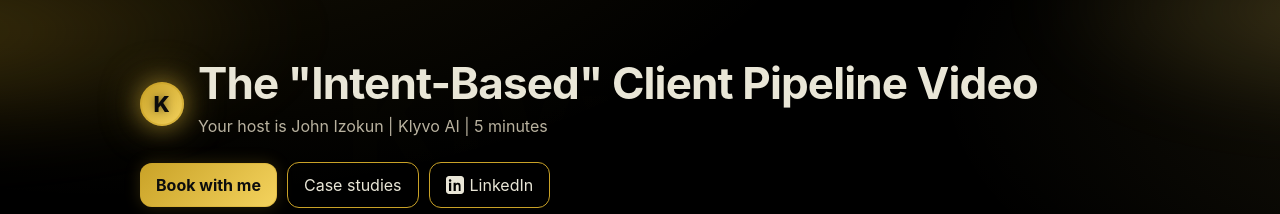
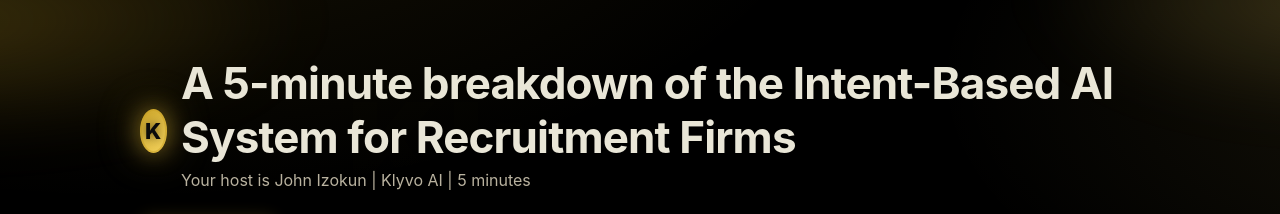
Before and after one commit to John-Izokun/KlyvoWebsite, a React (Vite) app: page / in a window 1280 px wide. Shown: the top 214 px of the page. Built offline with nearby package versions, Linux system fonts and the light colour scheme.

Commit message:
Add files via upload

```diff
--- a/src/App.tsx
+++ b/src/App.tsx
@@ -9,10 +9,10 @@
 import FloatingBadges from './components/FloatingBadges'
 
 export default function App() {
-  React.useEffect(() => { document.title = 'The "Intent-Based" Client Pipeline Video — Klyvo AI' }, [])
+  React.useEffect(() => { document.title = 'A 5-minute breakdown of the Intent-Based AI System for Recruitment Firms — Klyvo AI' }, [])
   const params = useMemo(() => parseParams(window.location.search), [])
 
-  const title = 'The "Intent-Based" Client Pipeline Video'
+  const title = 'A 5-minute breakdown of the Intent-Based AI System for Recruitment Firms'
   const host = params.assigned_to ?? 'Your Host'
   const invitee = params.invitee_full_name ?? 'Valued Guest'
   const email = params.invitee_email
```
